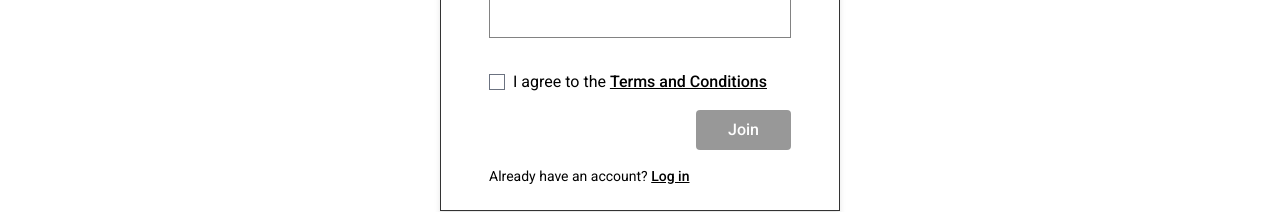
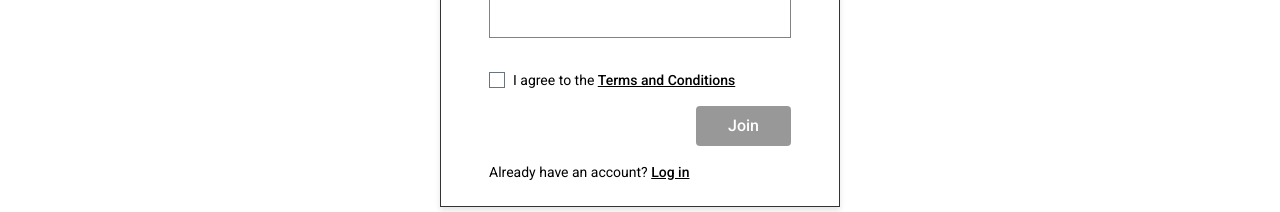
Before and after one commit to Griunvald/travel_app_client, a React (Vite) app in the folder client/: page /join in a window 1280 px wide. Shown: the part 579-791 px from the top of the page. Built offline with nearby package versions, Linux system fonts and the light colour scheme; no server answers.

Commit message:
Change font size for checkbox label

```diff
--- a/client/src/components/pages/Join.jsx
+++ b/client/src/components/pages/Join.jsx
@@ -95,7 +95,7 @@ function Join() {
         <div className="mt-4">
           <label className="flex items-center">
             <input type="checkbox" checked={agreed} onChange={handleCheckboxChange} className="mr-2" />
-            <span>I agree to the <Link name="Terms and Conditions" path="/terms" /></span>
+            <span className="text-sm">I agree to the <Link name="Terms and Conditions" path="/terms" /></span>
           </label>
           {errors.agreed && <p className="text-red-500 text-sm">{errors.agreed}</p>}
         </div>
```
